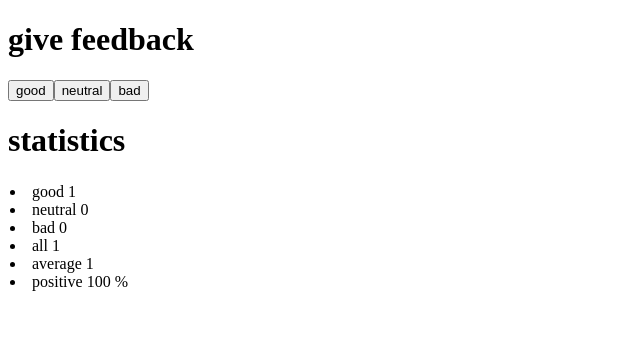
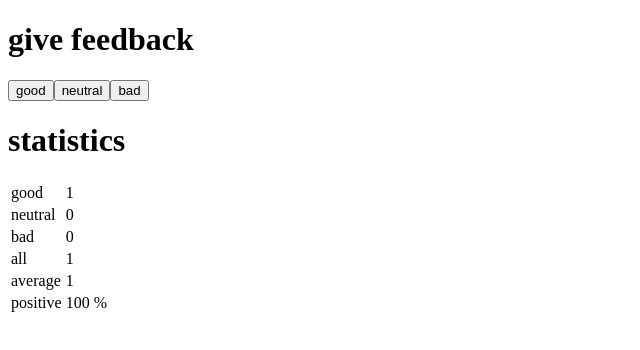
Before and after one commit to dennishemken/part1, a React (Vite) app: page / in a window 1280 px wide. Both pictures are taken after a click on the button "good". Shown: the top 350 px of the page, without its empty margins (0-640 px from the left). Built offline with nearby package versions, Linux system fonts and the light colour scheme.

Commit message:
Exercise 1.10

```diff
--- a/src/App.jsx
+++ b/src/App.jsx
@@ -1,4 +1,9 @@
 import { useState } from 'react'
+
+// Button component
+const Button = ({ text, handleClick }) => (
+  <button onClick={handleClick}>{text}</button>
+)
 
 const Statistics = (props) => {
   if (props.good === 0 && props.neutral === 0 && props.bad === 0) {
@@ -13,17 +18,33 @@ const Statistics = (props) => {
     <div>
       <table>
         <tbody>
-        <li>good {props.good}</li>
-      <li>neutral {props.neutral}</li>
-      <li>bad {props.bad}</li>
-      <li>all {props.good + props.neutral + props.bad}</li>
-      <li>average {(props.good - props.bad) / (props.good + props.neutral + props.bad)}</li>
-      <li>positive {(props.good / (props.good + props.neutral + props.bad)) * 100} %</li>
+          <StatisticsLine text="good" value={props.good} />
+          <StatisticsLine text="neutral" value={props.neutral} />
+          <StatisticsLine text="bad" value={props.bad} />
+          <tr>
+            <td>all</td>
+            <td>{props.good + props.neutral + props.bad}</td>
+          </tr>
+          <tr>
+            <td>average</td>
+            <td>{(props.good - props.bad) / (props.good + props.neutral + props.bad)}</td>
+          </tr>
+          <tr>
+            <td>positive</td>
+            <td>{(props.good / (props.good + props.neutral + props.bad)) * 100} %</td>
+          </tr>
         </tbody>
       </table>
     </div>
   )
 }
+
+const StatisticsLine = (props) => (
+  <tr>
+    <td>{props.text}</td>
+    <td>{props.value}</td>
+  </tr>
+)
 
 const App = () => {
   // save clicks of each button to its own state
@@ -34,9 +55,9 @@ const App = () => {
   return (
     <div>
       <h1>give feedback</h1>
-      <button onClick={() => setGood(good + 1)}>good</button>
-      <button onClick={() => setNeutral(neutral + 1)}>neutral</button>
-      <button onClick={() => setBad(bad + 1)}>bad</button>
+      <Button text="good" handleClick={() => setGood(good + 1)} />
+      <Button text="neutral" handleClick={() => setNeutral(neutral + 1)} />
+      <Button text="bad" handleClick={() => setBad(bad + 1)} />
       <h1>statistics</h1>
       <Statistics good={good} neutral={neutral} bad={bad} />
     </div>
```
